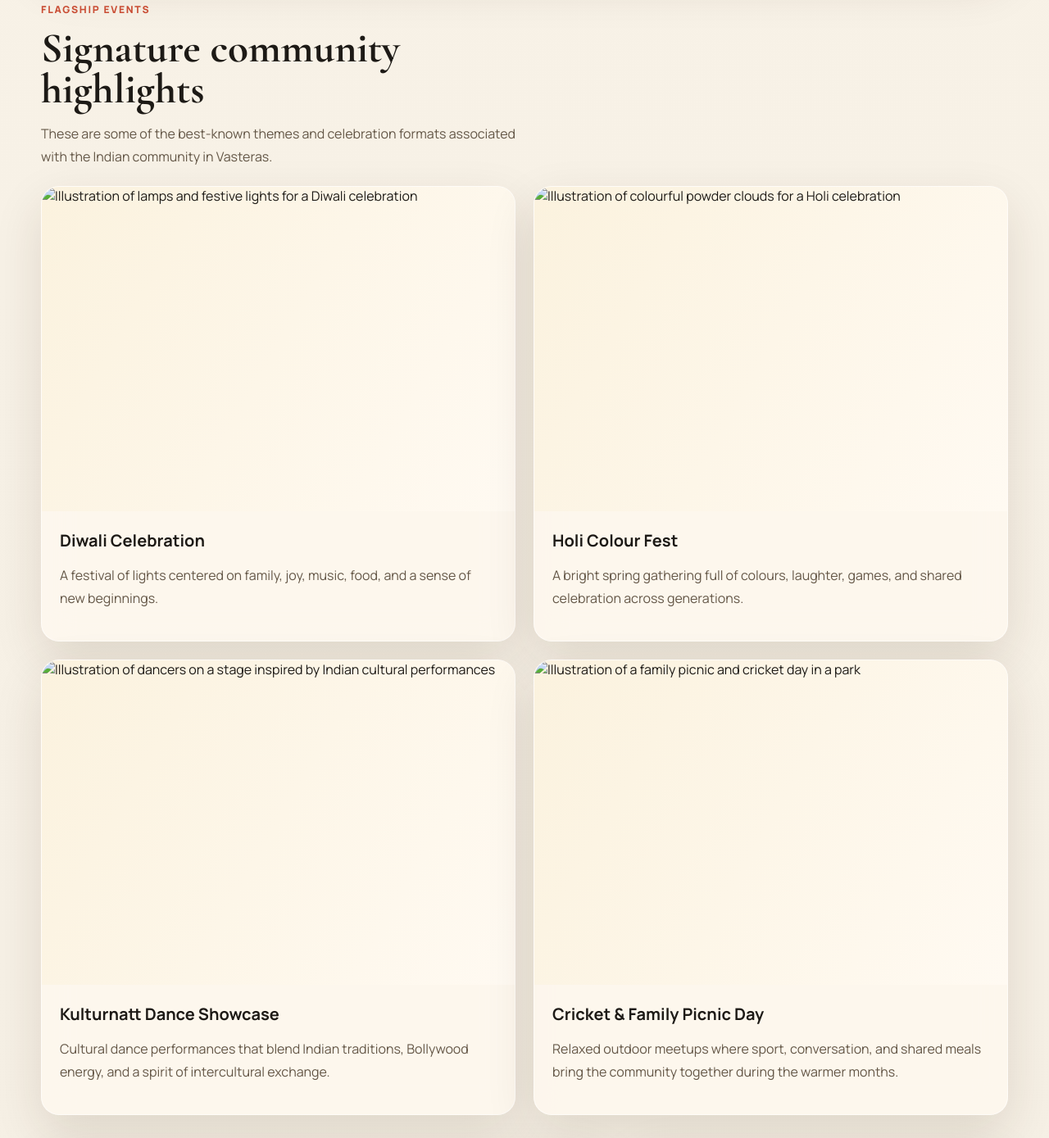
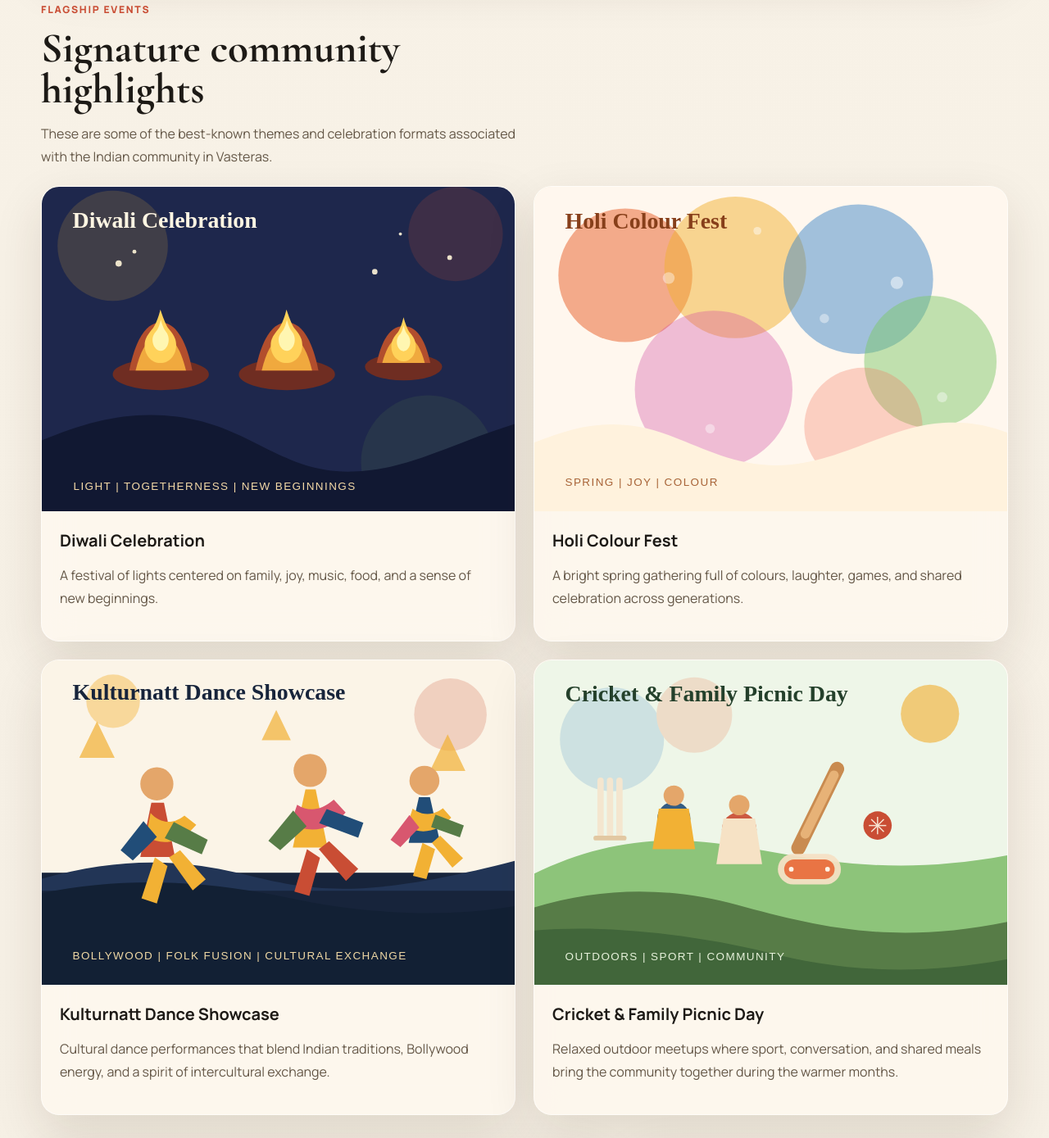
Before and after one commit to vasterasindians/website, a plain HTML site: page index.html in a window 1280 px wide. Shown: the part 1351-2740 px from the top of the page at 82% size. Drawn offline with nearby package versions, Linux system fonts and the light colour scheme.

Commit message:
Update index.html

```diff
--- a/index.html
+++ b/index.html
@@ -115,7 +115,7 @@
           <div class="event-grid">
             <article class="event-card reveal">
               <img
-                src="assets/diwali.svg"
+                src="diwali.svg"
                 alt="Illustration of lamps and festive lights for a Diwali celebration"
               />
               <div class="event-copy">
@@ -129,7 +129,7 @@
 
             <article class="event-card reveal">
               <img
-                src="assets/holi.svg"
+                src="holi.svg"
                 alt="Illustration of colourful powder clouds for a Holi celebration"
               />
               <div class="event-copy">
@@ -143,7 +143,7 @@
 
             <article class="event-card reveal">
               <img
-                src="assets/dance.svg"
+                src="dance.svg"
                 alt="Illustration of dancers on a stage inspired by Indian cultural performances"
               />
               <div class="event-copy">
@@ -157,7 +157,7 @@
 
             <article class="event-card reveal">
               <img
-                src="assets/cricket.svg"
+                src="cricket.svg"
                 alt="Illustration of a family picnic and cricket day in a park"
               />
               <div class="event-copy">
```
